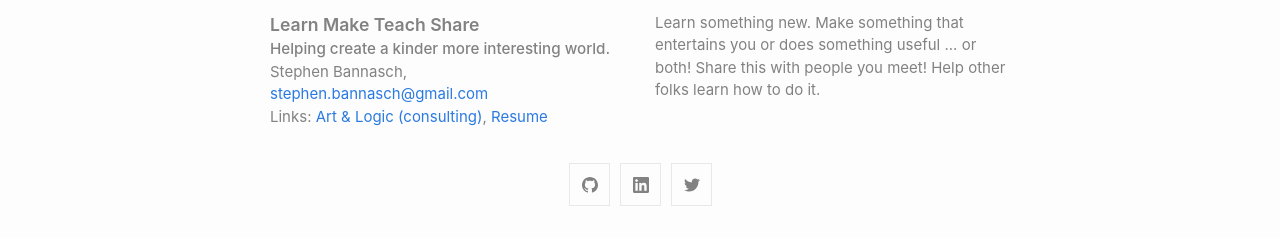
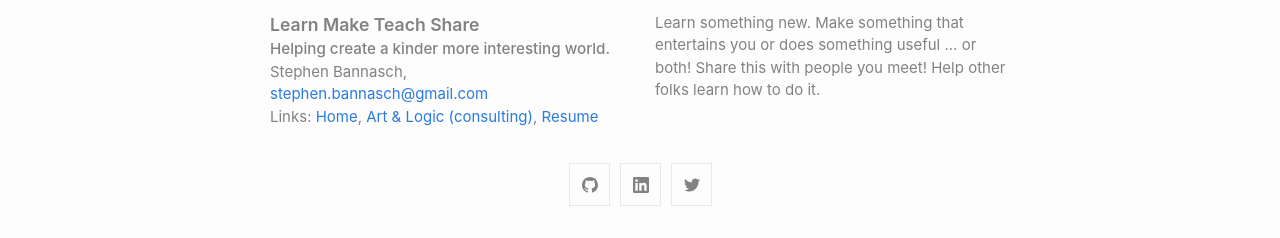
Before and after one commit to learnmaketeachshare/learnmaketeachshare.github.io, a Jekyll site: the page built from index.md, in a window 1280 px wide. Shown: the part 1947-2185 px from the top of the page. Built offline with Jekyll 4.4.1, drawn with Linux system fonts in a browser that asks for light colours.

Commit message:
footer links, add home page

```diff
--- a/_config.yml
+++ b/_config.yml
@@ -21,8 +21,9 @@ url: "" # the base hostname & protocol for your site, e.g. http://example.com
 author:
   name: Stephen Bannasch
   email: stephen.bannasch@gmail.com
-  resume: https://stepheneb.github.io/resume.html
-  consulting: https://stepheneb.github.io/artandlogic.html
+  home: stepheneb.github.io
+  resume: stepheneb.github.io/resume.html
+  consulting: stepheneb.github.io/artandlogic.html
 
 description: > # this means to ignore newlines until "show_excerpts:"
   Learn something new.
--- a/_includes/footer.html
+++ b/_includes/footer.html
@@ -12,8 +12,9 @@
           <li class="p-name">{{ site.author.name | escape }}, <a class="u-email" href="mailto:{{ site.author.email }}">{{ site.author.email }}</a></li>
           <li>
             Links:
-            <a class="u-email" href="{{ site.author.consulting }}" target="_blank" title="Art & Logic">Art & Logic (consulting)</a>,
-            <a class="u-email" href="{{ site.author.resume }}" target="_blank" title="resume">Resume</a>
+            <a class="u-email" href="https://{{ site.author.home }}" target="_blank" title="Home">Home</a>,
+            <a class="u-email" href="https://{{ site.author.consulting }}" target="_blank" title="Art & Logic">Art & Logic (consulting)</a>,
+            <a class="u-email" href="https://{{ site.author.resume }}" target="_blank" title="resume">Resume</a>
           </li>
 
         </ul>
```
